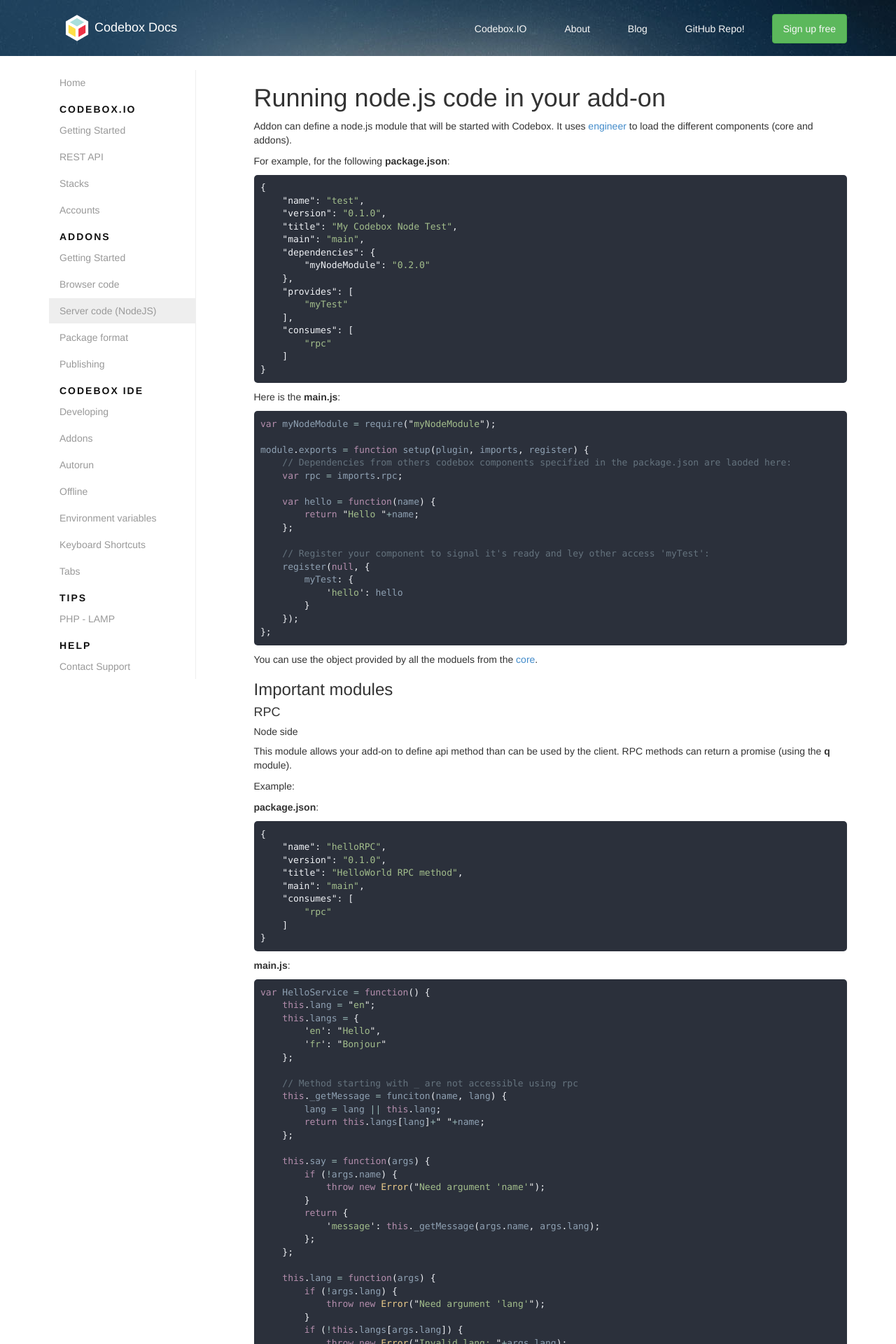
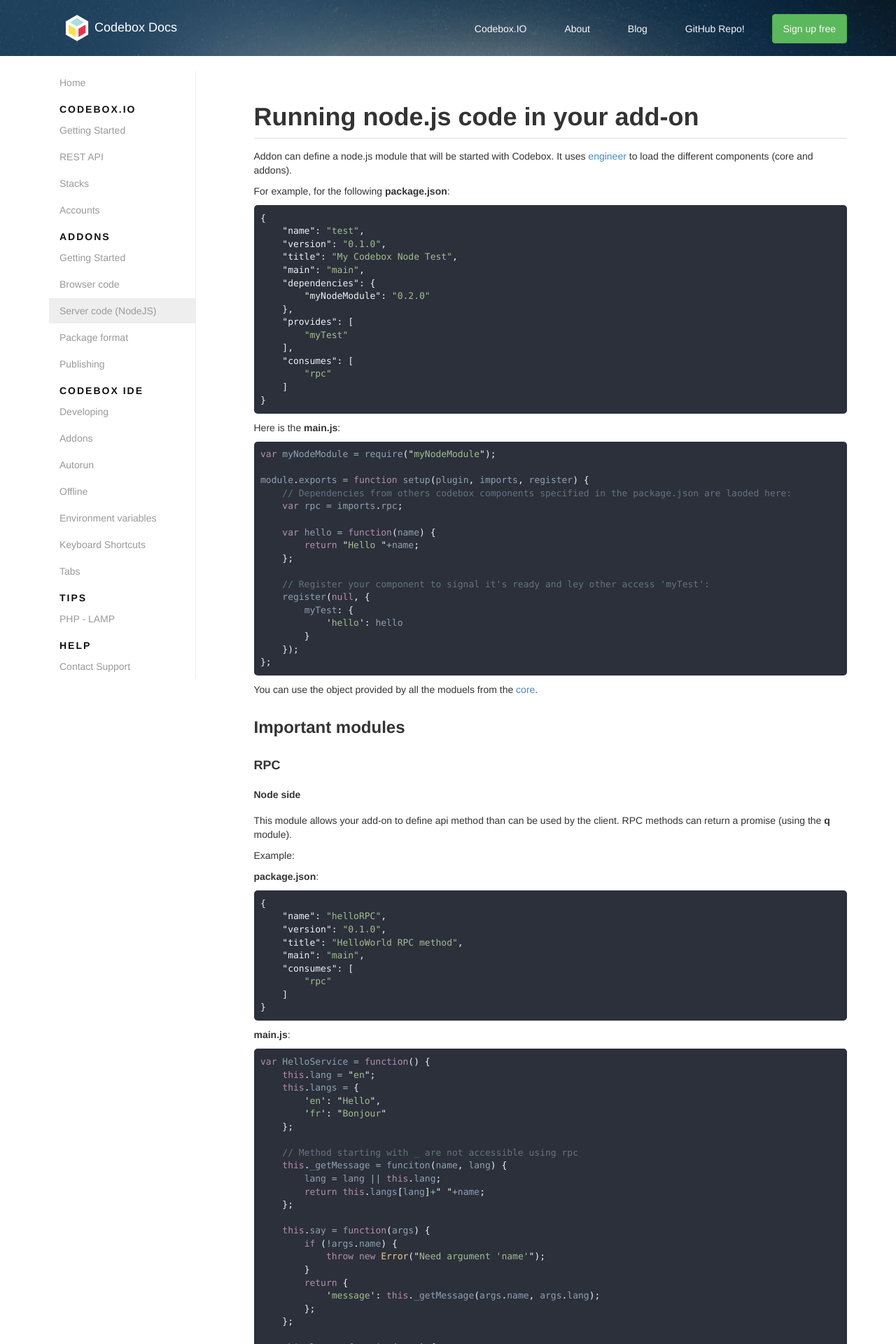
Before and after one commit to CodeboxIDE/codebox-docs, a Jekyll site: the page built from addons/nodejs.md, in a window 1280 px wide. Shown: the top 1920 px of the page at 70% size. Built offline with Jekyll 4.4.1, drawn with Linux system fonts in a browser that asks for light colours; nearby versions of some CDN libraries; Markdown is read by kramdown in place of the engine named in the settings.

Commit message:
Improve spacing on docs pages with better h* margins
Inspired by GitHub’s

```diff
--- a/_layouts/default.html
+++ b/_layouts/default.html
@@ -87,7 +87,9 @@
           </ul>
         </div>
         <div class="col-xs-12 col-sm-8 col-md-9 col-lg-9">
+          <div class="markdown-body">
 {{content}}
+          </div>
         </div>
       </div>
     </div>
--- a/assets/css/docs.css
+++ b/assets/css/docs.css
@@ -111,3 +111,28 @@
   background: none;
   color: #eee;
 }
+
+/*
+  Mark down title formatting
+*/
+.markdown-body h1,
+.markdown-body h2,
+.markdown-body h3,
+.markdown-body h4,
+.markdown-body h5,
+.markdown-body h6 {
+  margin: 1em 0 15px;
+  padding: 0;
+  font-weight: bold;
+  line-height: 1.7;
+  cursor: text;
+  position: relative;
+}
+
+.markdown-body h1 {
+  border-bottom: 1px solid #ddd;
+}
+
+.markdown-body h2 {
+  border-bottom: 1px solid #eee;
+}
```
